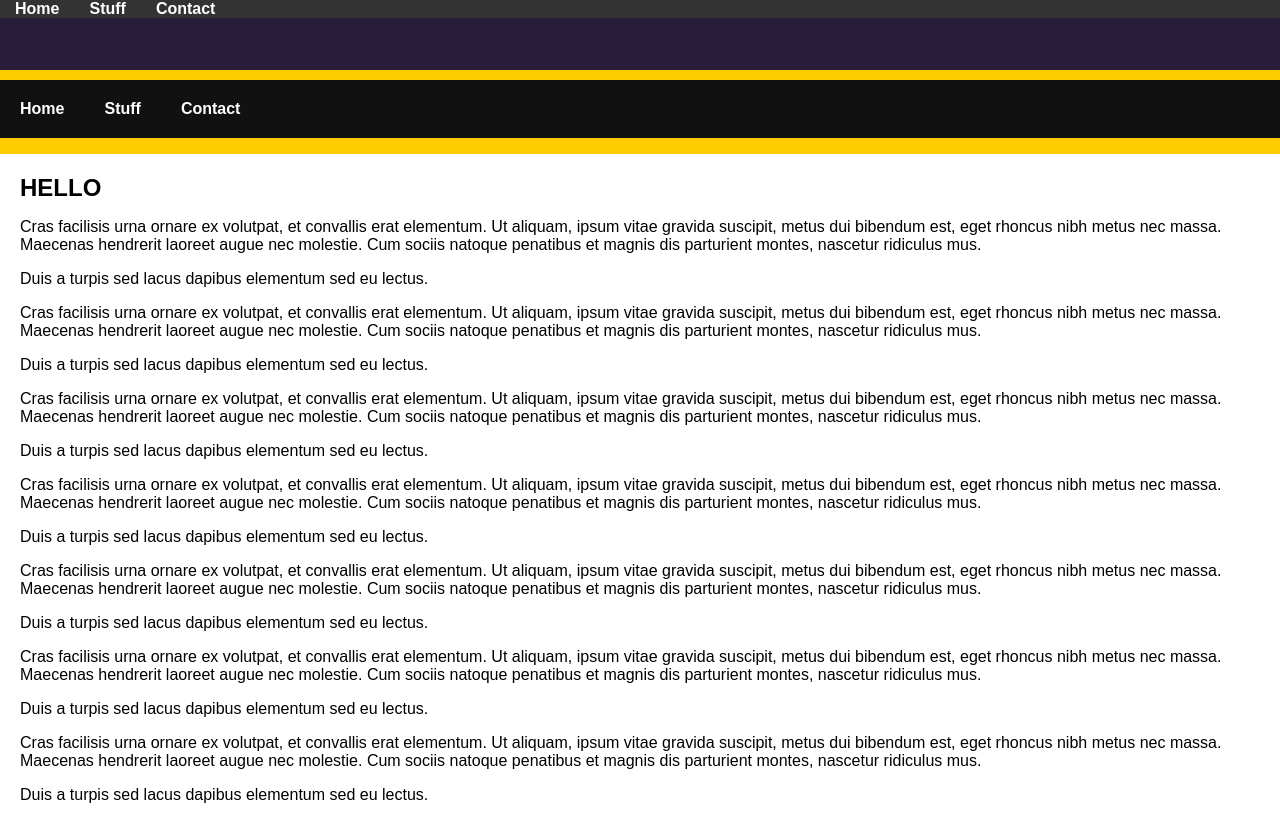
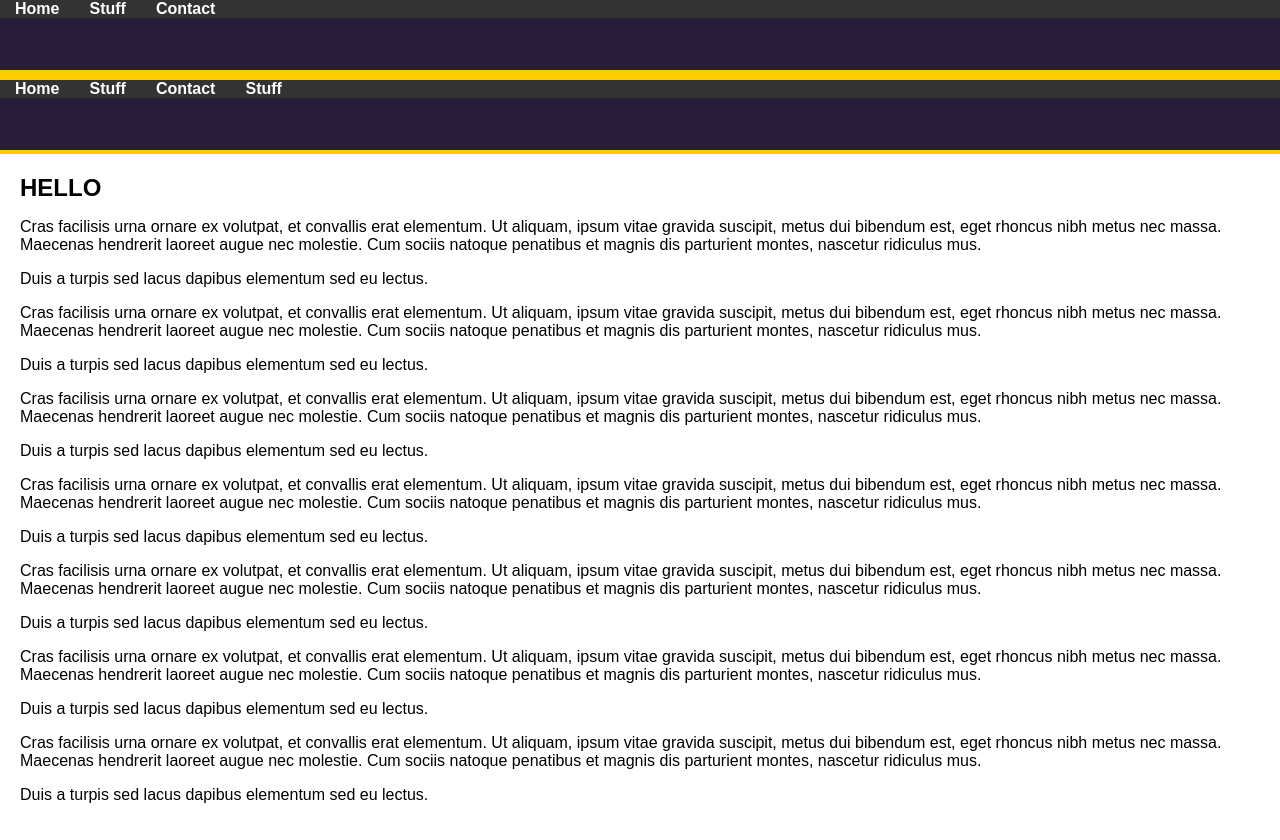
Before and after one commit to seweil/dance, a React (Create React App) app: page / in a window 1280 px wide. Built offline with nearby package versions, Linux system fonts and the light colour scheme.

Commit message:
simolify

```diff
--- a/src/Main.js
+++ b/src/Main.js
@@ -14,6 +14,39 @@ class Main extends Component {
                 <HashRouter>
                     <div>
                         <h1>Simple SPA</h1>
+                        <nav>
+                <div className="navWide">
+                    <ul >
+                        <li><a href="#">Home</a></li>
+                        <li><a href="#/stuff">Stuff</a></li>
+                        <li><a href="#/contact">Contact</a></li>
+                        <li>
+                                <NavLink to="/stuff">Stuff</NavLink>
+                            </li>
+
+                    </ul>
+                </div>
+                <div className="navNarrow">
+                    <i
+                        className="fa fa-bars fa-2x"
+                        onClick={this.burgerToggle}
+                    />
+
+                    <ul className="narrowLinks">
+                        <li><a href="#" onClick={this.burgerToggle}>
+                            Home
+                        </a></li>
+                        <br />
+                        <li><a href="#/stuff" onClick={this.burgerToggle}>
+                            Stuff
+                        </a></li>
+                        <br />
+                        <li><a href="#/contact" onClick={this.burgerToggle}>
+                            Contact
+                        </a></li>
+                    </ul>
+                </div>
+            </nav>
                         <ul className="header">
                             <li>
                                 <NavLink to="/">Home</NavLink>
```
